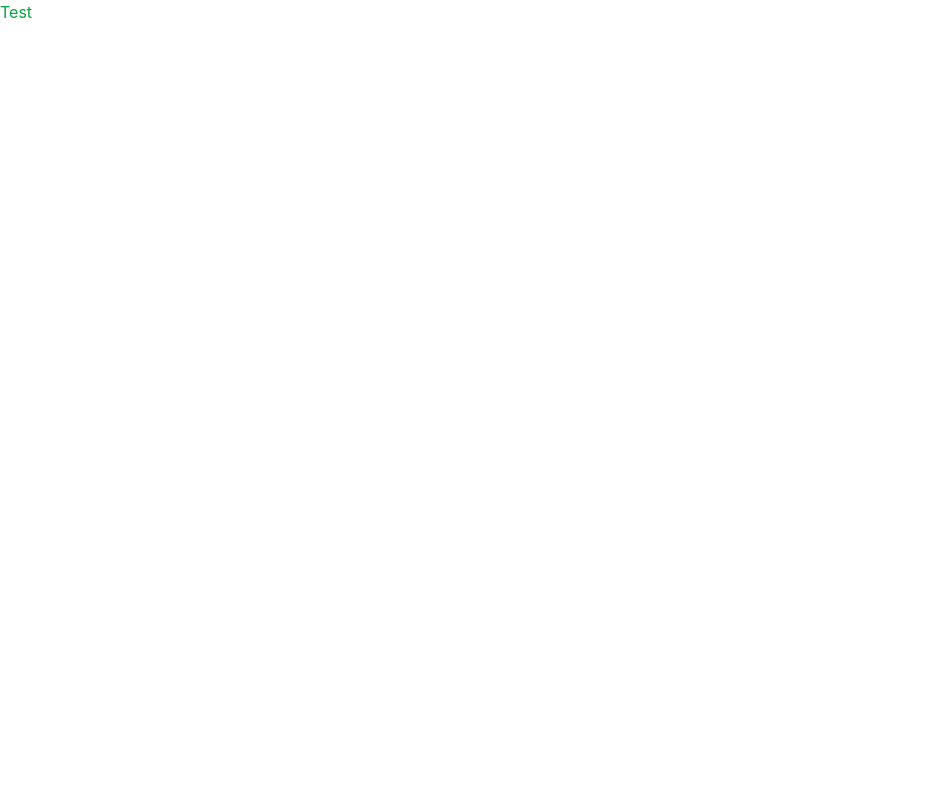
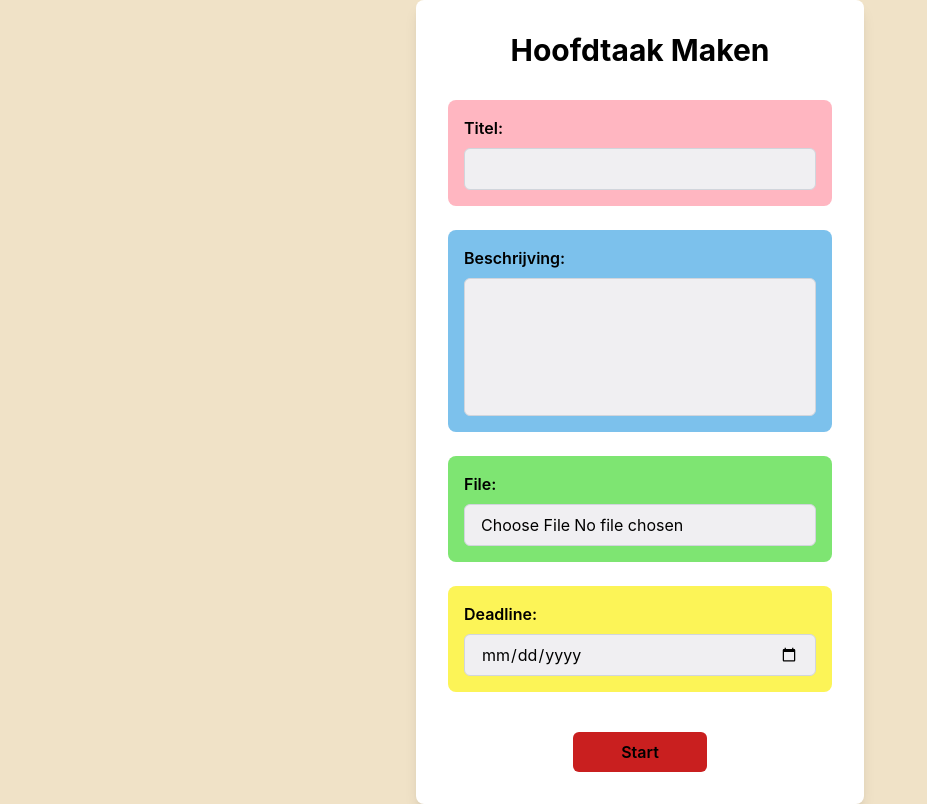
Before and after one commit to dingoskye/tle8-startup, a React (Vite) app in the folder front-end/: page / in a window 1280 px wide. Shown: the whole page, without its empty margins (0-927 px from the left). Built offline with nearby package versions, Linux system fonts and the light colour scheme.

Commit message:
Hoofdtaak pagina + nieuwe branch.

```diff
--- a/front-end/src/App.jsx
+++ b/front-end/src/App.jsx
@@ -1,12 +1,18 @@
 import './index.css'
+import {BrowserRouter, Routes, Route} from "react-router";
+import {CreateTask} from "./pages/createTask.jsx";
+import {SubmitTest} from "./pages/submitTest.jsx";
 
 function App() {
 
     return (
-        <>
-            <h1 className="text-green-600">Test</h1>
-        </>
-    )
+        <BrowserRouter>
+            <Routes>
+                <Route path="/" element={<CreateTask/>}/>
+                <Route path="/submit-test" element={<SubmitTest/>}/>
+            </Routes>
+        </BrowserRouter>
+    );
 }
 
 export default App
--- /dev/null
+++ b/front-end/src/pages/createTask.jsx
@@ -0,0 +1,83 @@
+import React, {useState} from "react";
+import {useNavigate} from "react-router";
+
+// Taak functie voor het formulier.
+export function CreateTask({onSubmit}) {
+    const [title, setTitle] = useState("");
+    const [description, setDescription] = useState("");
+    const [file, setFile] = useState(null);
+    const [deadline, setDeadline] = useState("");
+    const navigate = useNavigate();
+
+
+    // Submit handler om direct data te verwerken.
+    const handleImmediateSubmit = (e) => {
+        if (e && typeof e.preventDefault === "function") e.preventDefault();
+        if (!title.trim()) return;
+        onSubmit?.({title, description, file, deadline});
+        // SessionStorage om data door te geven.
+        try {
+            sessionStorage.setItem(
+                "lastSubmittedTask",
+                JSON.stringify({
+                    title,
+                    description,
+                    fileName: file?.name || null,
+                    deadline,
+                })
+            );
+        } catch (err) {
+        }
+        navigate("/submit-test");
+    };
+
+    // HTML render.
+    return (
+        <div className="flex items-center justify-center min-h-screen" style={{backgroundColor: "var(--background)"}}>
+            <div className="w-full max-w-md p-8 bg-white rounded-lg shadow-lg">
+                <h1 className="text-3xl font-bold mb-8 text-center">Hoofdtaak Maken</h1>
+                <form className="flex flex-col gap-6" onSubmit={handleImmediateSubmit}>
+                    <div className="flex flex-col p-4 rounded-lg" style={{backgroundColor: "var(--flamingo-pink)"}}>
+                        <label htmlFor="titel" className="font-semibold mb-2">Titel:</label>
+                        <input type="text" id="titel" name="titel"
+                               className="px-4 py-2 border border-gray-300 rounded-md focus:outline-none focus:ring-2"
+                               style={{backgroundColor: 'var(--thoas-white)'}}
+                               value={title}
+                               onChange={(e) => setTitle(e.target.value)}/>
+                    </div>
+
+                    <div className="flex flex-col p-4 rounded-lg" style={{backgroundColor: "var(--skye-blue)"}}>
+                        <label htmlFor="beschrijving" className="font-semibold mb-2">Beschrijving:</label>
+                        <textarea id="beschrijving" name="beschrijving" rows="5"
+                                  className="px-4 py-2 border border-gray-300 rounded-md focus:outline-none focus:ring-2 resize-none"
+                                  style={{backgroundColor: 'var(--thoas-white)'}}
+                                  value={description}
+                                  onChange={(e) => setDescription(e.target.value)}></textarea>
+                    </div>
+
+                    <div className="flex flex-col p-4 rounded-lg" style={{backgroundColor: "var(--jade-green)"}}>
+                        <label htmlFor="upload" className="font-semibold mb-2">File:</label>
+                        <input type="file" id="upload" name="upload"
+                               className="px-4 py-2 border border-gray-300 rounded-md focus:outline-none focus:ring-2"
+                               style={{backgroundColor: 'var(--thoas-white)'}}
+                               onChange={(e) => setFile(e.target.files?.[0] || null)}/>
+                    </div>
+
+                    <div className="flex flex-col p-4 rounded-lg" style={{backgroundColor: "var(--christa-yellow)"}}>
+                        <label htmlFor="deadline" className="font-semibold mb-2">Deadline:</label>
+                        <input type="date" id="deadline" name="deadline"
+                               className="px-4 py-2 border border-gray-300 rounded-md focus:outline-none focus:ring-2"
+                               style={{backgroundColor: 'var(--thoas-white)'}}
+                               value={deadline}
+                               onChange={(e) => setDeadline(e.target.value)}/>
+                    </div>
+
+                    <button type="submit"
+                            className="mt-4 px-12 py-2 font-semibold rounded-md self-center hover:opacity-90 transition-opacity"
+                            style={{backgroundColor: 'var(--ruas-red)'}}>Start
+                    </button>
+                </form>
+            </div>
+        </div>
+    );
+}
--- /dev/null
+++ b/front-end/src/pages/submitTest.jsx
@@ -0,0 +1,54 @@
+import React, {useEffect, useState} from "react";
+
+export function SubmitTest() {
+    const [results, setResults] = useState([]);
+
+    useEffect(() => {
+        const raw = sessionStorage.getItem("lastSubmittedTask");
+        if (raw) {
+            try {
+                const task = JSON.parse(raw);
+                const newResult = {
+                    id: Date.now(),
+                    title: task.title,
+                    description: task.description,
+                    fileName: task.fileName,
+                    deadline: task.deadline,
+                };
+                setResults(prev => [newResult, ...prev]);
+                console.log("Loaded task from sessionStorage:", newResult);
+                sessionStorage.removeItem("lastSubmittedTask");
+            } catch (e) {
+                console.error("Failed to parse lastSubmittedTask:", e);
+            }
+        }
+    }, []);
+
+    useEffect(() => {
+        console.log("Results updated:", results);
+    }, [results]);
+
+    return (
+        <div>
+            <h1 className="text-3xl font-bold mb-8 text-center">Ingediende Taken</h1>
+            {results.length === 0 ? (
+                <p className="text-center text-gray-500">Geen taken ingediend.</p>
+            ) : (
+                <div className="space-y-4">
+                    {results.map(result => (
+                        <div key={result.id} className="p-4 rounded-lg shadow-md">
+                            <h2 className="text-xl font-semibold">{result.title}</h2>
+                            <p className="mt-2">{result.description}</p>
+                            {result.fileName && (
+                                <p className="mt-2 text-sm text-gray-600">Bestand: {result.fileName}</p>
+                            )}
+                            {result.deadline && (
+                                <p className="mt-2 text-sm text-gray-600">Deadline: {result.deadline}</p>
+                            )}
+                        </div>
+                    ))}
+                </div>
+            )}
+        </div>
+    );
+}
```
